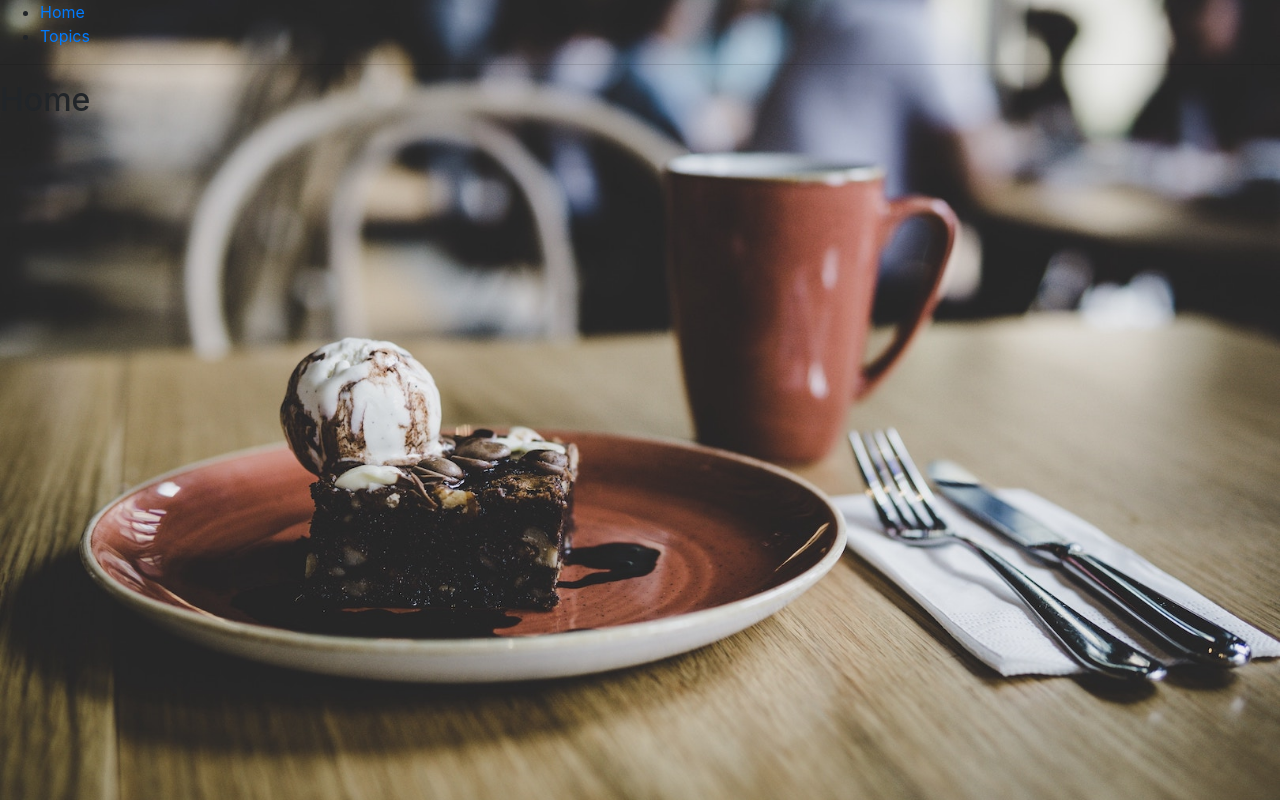
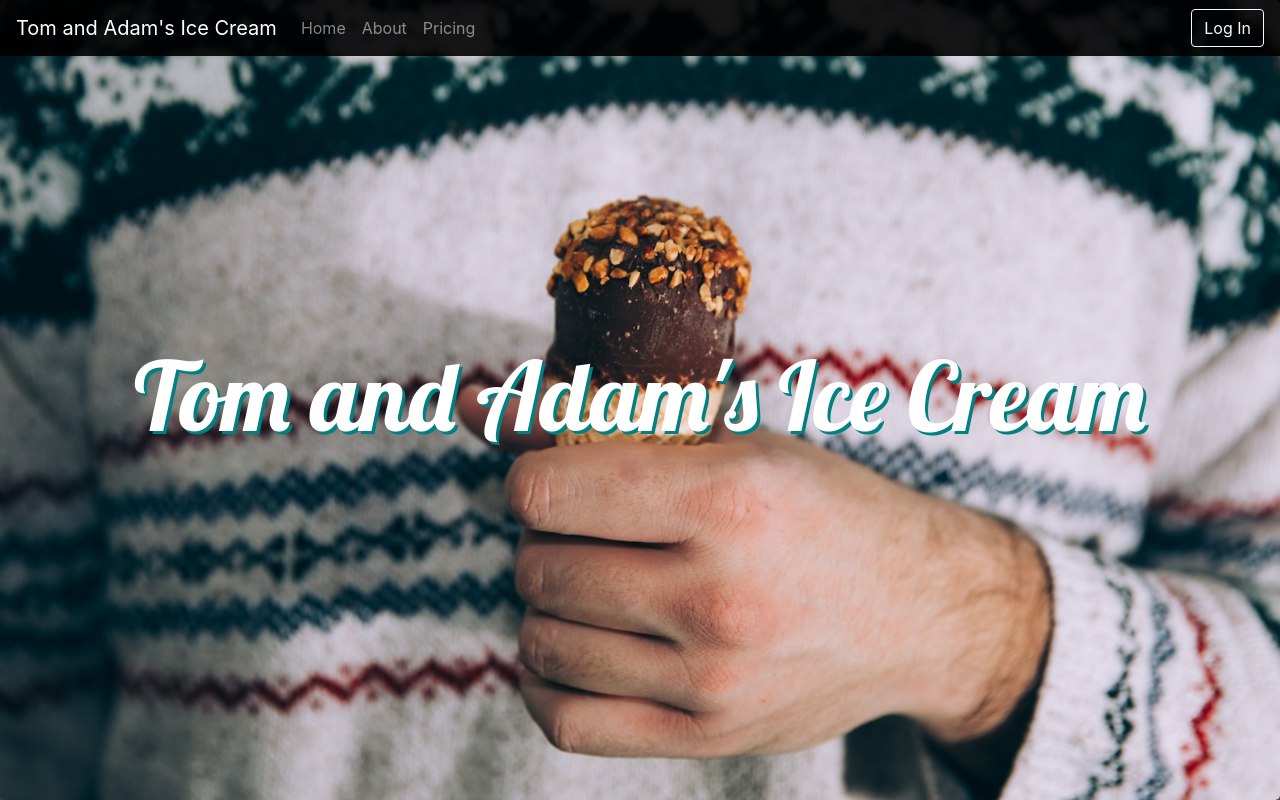
Before and after one commit to unChartedZone/ice-cream-ims, a React (Create React App) app: page / in a window 1280 px wide. Built offline with nearby package versions, Linux system fonts and the light colour scheme.

Commit message:
cleaned up router and have dashboard child routes working

```diff
--- a/src/Router.js
+++ b/src/Router.js
@@ -1,122 +1,26 @@
 import React from 'react'
-// import { BrowserRouter, Switch, Route } from 'react-router-dom'
-import {
-  BrowserRouter,
-  Switch,
-  Route,
-  Link,
-  useParams,
-  useRouteMatch,
-} from 'react-router-dom'
+import { BrowserRouter, Switch, Route } from 'react-router-dom'
 import Navbar from './components/Navbar'
 
 // views
-// import Home from './views/Home'
-// import About from './views/About'
-// import Login from './views/Login'
-// import Dashboard from './views/Dashboard'
+import Home from './views/Home'
+import About from './views/About'
+import Login from './views/Login'
+import Dashboard from './views/Dashboard'
 
 const Router = () => {
   return (
     <BrowserRouter>
       <div>
-        <ul>
-          <li>
-            <Link to="/">Home</Link>
-          </li>
-          <li>
-            <Link to="/topics">Topics</Link>
-          </li>
-        </ul>
-
-        <hr />
-
+        <Navbar />
         <Switch>
-          <Route exact path="/">
-            <Home />
-          </Route>
-          <Route path="/topics">
-            <Topics />
-          </Route>
+          <Route exact path="/" component={Home} />
+          <Route path="/about" component={About} />
+          <Route exact path="/login" component={Login} />
+          <Route path="/dashboard" component={Dashboard} />
         </Switch>
       </div>
     </BrowserRouter>
-    // <BrowserRouter>
-    //   {/* <Navbar /> */}
-    //   <Switch>
-    //     <Route exact path="/" component={Home} />
-    //     <Route exact path="/about" component={About} />
-    //     <Route exact path="/login" component={Login} />
-    //     {/* <Route exact path="/dashboard" component={Dashboard} /> */}
-    //     <Route exact path="/dashboard">
-    //       <div>
-    //         <h1>Dashboard</h1>
-    //         <Switch>
-    //           <Route exact path="/dashboard/test">
-    //             <div>
-    //               <h1>Dashboard Test</h1>
-    //             </div>
-    //           </Route>
-    //         </Switch>
-    //       </div>
-    //     </Route>
-    //   </Switch>
-    // </BrowserRouter>
-  )
-}
-
-function Home() {
-  return (
-    <div>
-      <h2>Home</h2>
-    </div>
-  )
-}
-
-function Topics() {
-  // The `path` lets us build <Route> paths that are
-  // relative to the parent route, while the `url` lets
-  // us build relative links.
-  let { path, url } = useRouteMatch()
-
-  return (
-    <div>
-      <h2>Topics</h2>
-      <ul>
-        <li>
-          <Link to={`${url}/rendering`}>Rendering with React</Link>
-        </li>
-        <li>
-          <Link to={`${url}/components`}>Components</Link>
-        </li>
-        <li>
-          <Link to={`${url}/props-v-state`}>Props v. State</Link>
-        </li>
-      </ul>
-
-      <Switch>
-        <Route exact path={path}>
-          <h3>Please select a topic.</h3>
-        </Route>
-        <Route path={`${path}/:topicId`}>
-          <Topic />
-        </Route>
-      </Switch>
-    </div>
-  )
-}
-
-function Topic() {
-  // The <Route> that rendered this component has a
-  // path of `/topics/:topicId`. The `:topicId` portion
-  // of the URL indicates a placeholder that we can
-  // get from `useParams()`.
-  let { topicId } = useParams()
-
-  return (
-    <div>
-      <h3>{topicId}</h3>
-    </div>
   )
 }
 
--- a/src/views/Dashboard.js
+++ b/src/views/Dashboard.js
@@ -2,11 +2,10 @@ import React from 'react'
 import { Switch, Route, useRouteMatch } from 'react-router-dom'
 
 import Customers from './dashboard/Customers'
+import Inventory from './dashboard/Inventory'
 
 const Dashboard = () => {
-  let { path, url } = useRouteMatch()
-  console.log('Path: ', path)
-  console.log('Url: ', url)
+  let { path } = useRouteMatch()
 
   return (
     <Switch>
@@ -19,12 +18,8 @@ const Dashboard = () => {
           </div>
         </div>
       </Route>
-      <Route exact path={`${path}/fuck`}>
-        {/* <Customers /> */}
-        <div>
-          <h1>CAN YOU FUCKING SEE THIS</h1>
-        </div>
-      </Route>
+      <Route path={`${path}/customers`} component={Customers} />
+      <Route path={`${path}/inventory`} component={Inventory} />
     </Switch>
   )
 }
```
